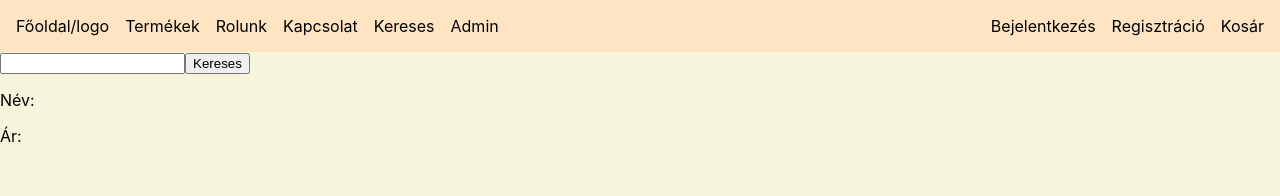
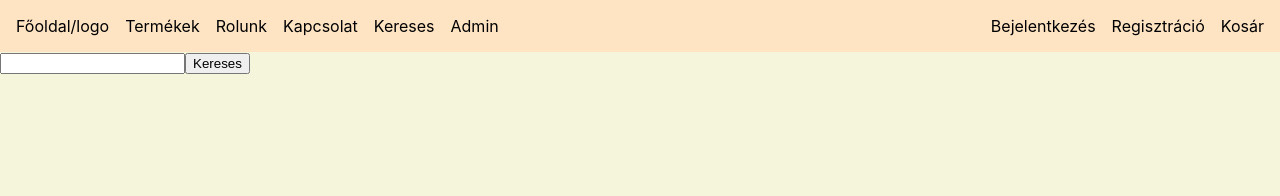
Before and after one commit to MakoveiMiron/csapat-12, a React (Create React App) app in the folder projekt/projekt12/: page /kereses in a window 1280 px wide. Shown: the top 196 px of the page. Built offline with nearby package versions, Linux system fonts and the light colour scheme.

Commit message:
adminproductcard done

```diff
--- a/projekt/projekt12/src/components/Products/ProductCard.js
+++ b/projekt/projekt12/src/components/Products/ProductCard.js
@@ -1,10 +1,11 @@
-export default function ProductCard(props){
+export default function ProductCard(props) {
+	return (
+		<div className="product-row">
+			<span className="product-title">{props.product.title}</span>
 
+			<span className="product-price">{props.product.price}</span>
 
-    return(
-    <>
-    <p>Név: {props.product.title}</p>
-    <p>Ár: {props.product.price}</p>
-    </>
-    )
+			<span className="product-description">{props.product.description}</span>
+		</div>
+	);
 }
```
